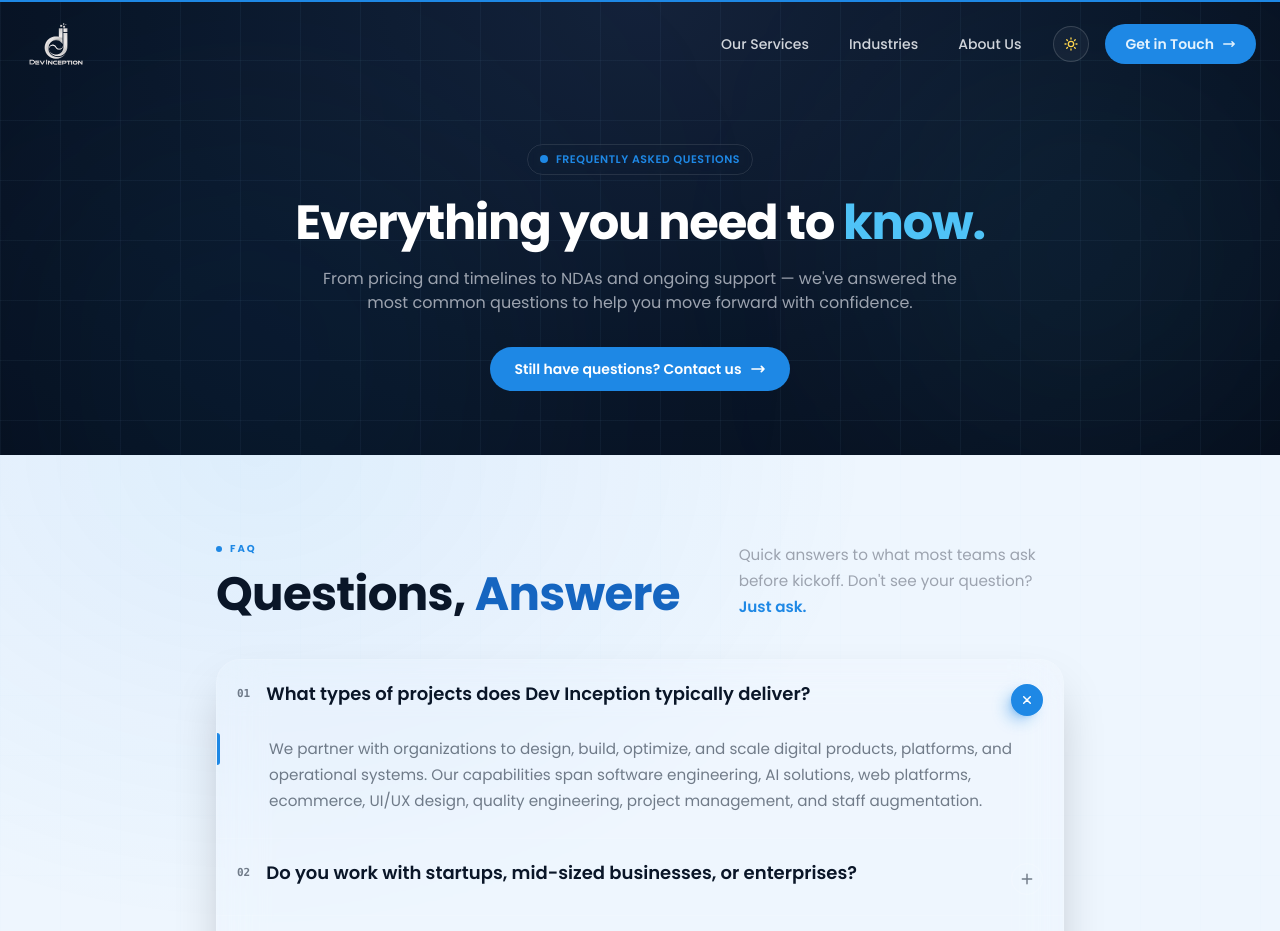
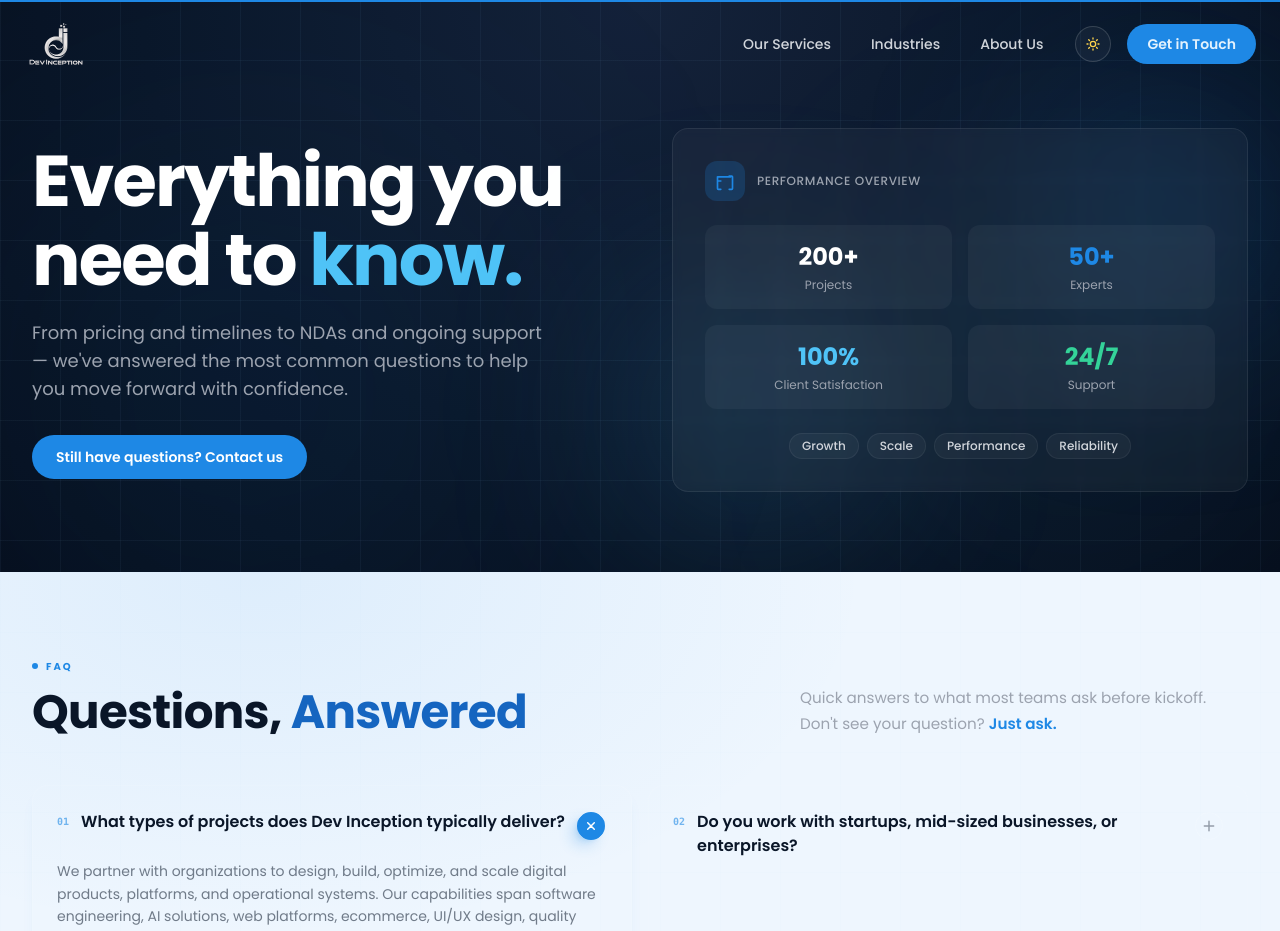
Before and after one commit to devnovatech/Devin-AI, a Next.js app: page /faq in a window 1280 px wide. Shown: the top 931 px of the page. Built offline with nearby package versions, Linux system fonts and the light colour scheme.

Commit message:
change the FAQ hero section

```diff
--- a/src/app/faq/page.tsx
+++ b/src/app/faq/page.tsx
@@ -139,13 +139,97 @@ function FaqRow({
     );
 }
 
+/* ───────── FAQ Grid Item ───────── */
+function FaqGridItem({
+    q,
+    a,
+    isOpen,
+    onToggle,
+    index,
+}: {
+    q: string;
+    a: string;
+    isOpen: boolean;
+    onToggle: () => void;
+    index: number;
+}) {
+    return (
+        <div
+            className={`relative rounded-2xl border border-white/[0.08] transition-all duration-300 ${isOpen
+                ? "bg-white/[0.03] border-neon-blue/20 shadow-lg shadow-neon-blue/5"
+                : "bg-white/[0.02] hover:bg-white/[0.04] hover:border-white/[0.15]"
+                }`}
+        >
+            <button
+                type="button"
+                onClick={onToggle}
+                className="w-full text-left p-5 md:p-6 flex flex-col gap-3 group"
+            >
+                <div className="flex items-start justify-between gap-3">
+                    <div className="flex items-start gap-3 flex-1">
+                        <span className="font-mono text-[10px] font-bold text-neon-blue/60 group-hover:text-neon-blue/80 transition-colors pt-1 tabular-nums shrink-0">
+                            {String(index + 1).padStart(2, "0")}
+                        </span>
+                        <span className="text-sm md:text-base font-semibold transition-colors text-deep-blue group-hover:text-neon-blue/90">
+                            {q}
+                        </span>
+                    </div>
+                    <span
+                        className={`shrink-0 mt-0.5 w-7 h-7 rounded-full border flex items-center justify-center transition-all duration-300 ${isOpen
+                            ? "rotate-45 bg-neon-blue border-transparent text-white shadow-lg shadow-neon-blue/30"
+                            : "border-white/15 text-deep-blue/40 group-hover:border-neon-blue/40 group-hover:text-neon-blue"
+                            }`}
+                    >
+                        <svg
+                            className="w-3.5 h-3.5"
+                            fill="none"
+                            viewBox="0 0 24 24"
+                            stroke="currentColor"
+                            strokeWidth={2.5}
+                        >
+                            <path strokeLinecap="round" strokeLinejoin="round" d="M12 4v16m8-8H4" />
+                        </svg>
+                    </span>
+                </div>
+
+                <AnimatePresence initial={false}>
+                    {isOpen && (
+                        <motion.div
+                            key="content"
+                            initial="collapsed"
+                            animate="open"
+                            exit="collapsed"
+                            variants={{
+                                open: { opacity: 1, height: "auto" },
+                                collapsed: { opacity: 0, height: 0 },
+                            }}
+                            transition={{ duration: 0.3, ease: [0.4, 0, 0.2, 1] }}
+                        >
+                            <p className="pt-2 text-sm text-deep-blue/55 leading-relaxed">
+                                {a}
+                            </p>
+                        </motion.div>
+                    )}
+                </AnimatePresence>
+            </button>
+        </div>
+    );
+}
+
 export default function FAQPage() {
     const [openFaq, setOpenFaq] = useState<number>(0);
 
+    // Split FAQs into pairs for grid layout
+    const faqPairs = [];
+    for (let i = 0; i < faqs.length; i += 2) {
+        faqPairs.push(faqs.slice(i, i + 2));
+    }
+
     return (
         <>
-            {/* Hero Section */}
-            <section className="pt-32 lg:pt-36 pb-16 bg-section-dark relative overflow-hidden">
+            {/* Hero Section - Left Content + Right Statistics */}
+            <section className="pt-32 pb-16 lg:pb-20 bg-section-dark relative overflow-hidden">
+                {/* Background decorations */}
                 <div className="absolute inset-0 grid-bg" />
                 <div
                     className="absolute top-1/4 left-0 w-[500px] h-[500px] bg-neon-blue/[0.08] rounded-full blur-[140px] pointer-events-none"
@@ -154,71 +238,132 @@ export default function FAQPage() {
                     className="absolute bottom-0 right-0 w-[400px] h-[400px] bg-neon-purple/[0.06] rounded-full blur-[120px] pointer-events-none"
                 />
 
-                <div className="relative max-w-4xl mx-auto px-6 text-center">
-                    <div className="inline-flex items-center gap-2 px-3 py-1.5 rounded-full border border-white/10 backdrop-blur-sm mb-6">
-                        <span className="relative flex h-2 w-2">
-                            <span className="absolute inline-flex h-full w-full rounded-full bg-neon-blue opacity-75 animate-ping" />
-                            <span className="relative inline-flex rounded-full h-2 w-2 bg-neon-blue" />
-                        </span>
-                        <span className="text-[11px] font-semibold text-neon-blue tracking-wider uppercase">
-                            Frequently Asked Questions
-                        </span>
-                    </div>
+                <div className="relative max-w-7xl mx-auto px-6 lg:px-8">
+                    <div className="grid lg:grid-cols-2 gap-12 lg:gap-16 items-center">
+                        {/* Left Column - Content */}
+                        <div>
+                            <motion.div
+                                initial={{ opacity: 0, y: 20 }}
+                                animate={{ opacity: 1, y: 0 }}
+                                transition={{ duration: 0.6 }}
+                            >
 
-                    <h1 className="text-4xl lg:text-5xl font-bold text-white tracking-tight">
+                                <h1 className="text-7xl  font-bold text-white tracking-tight leading-[1.1]">
                                     Everything you need to{" "}
                                     <span className="gradient-text">know.</span>
                                 </h1>
 
-                    <p className="mt-5 text-gray-400 max-w-2xl mx-auto">
+                                <p className="mt-5 text-gray-400 text-lg max-w-lg">
                                     From pricing and timelines to NDAs and ongoing support — we've answered the most common questions to help you move forward with confidence.
                                 </p>
 
-                    <div className="mt-8">
+                                <div className="mt-8 flex flex-wrap gap-4">
                                     <Link
                                         href="/contact"
                                         className="inline-flex items-center gap-2 px-6 py-3 rounded-full bg-neon-blue text-white font-semibold text-sm hover:bg-neon-purple hover:shadow-xl hover:shadow-neon-blue/40 transition-all duration-300"
                                     >
                                         Still have questions? Contact us
+                                    </Link>
+                                </div>
+                            </motion.div>
+                        </div>
+
+                        {/* Right Column - Statistics Dashboard */}
+                        <div className="relative">
+                            {/* Background glow */}
+                            <div className="absolute -top-10 -right-10 w-60 h-60 bg-neon-blue/20 rounded-full blur-[100px]" />
+                            <div className="absolute -bottom-10 -left-10 w-60 h-60 bg-neon-purple/20 rounded-full blur-[100px]" />
+
+                            <motion.div
+                                initial={{ opacity: 0, y: 20 }}
+                                animate={{ opacity: 1, y: 0 }}
+                                transition={{ duration: 0.6, delay: 0.2 }}
+                                className="relative bg-white/[0.04] backdrop-blur-sm border border-white/[0.08] rounded-2xl p-6 lg:p-8"
+                            >
+                                {/* Header (same as Industry card style) */}
+                                <div className="flex items-center gap-3 mb-6">
+                                    <div className="w-10 h-10 rounded-xl bg-neon-blue/20 flex items-center justify-center">
                                         <svg
-                                className="w-4 h-4"
+                                            className="w-5 h-5 text-neon-blue"
                                             fill="none"
                                             viewBox="0 0 24 24"
                                             stroke="currentColor"
-                                strokeWidth={2.5}
+                                            strokeWidth={2}
                                         >
                                             <path
                                                 strokeLinecap="round"
                                                 strokeLinejoin="round"
-                                    d="M17 8l4 4m0 0l-4 4m4-4H3"
+                                                d="M3 7v4a1 1 0 001 1h3m10-6h3a1 1 0 011 1v4m0 0v10a1 1 0 01-1 1h-3m-10 0H4a1 1 0 01-1-1V11m16-4H4"
                                             />
                                         </svg>
-                        </Link>
+                                    </div>
+
+                                    <span className="text-xs font-medium text-gray-400 uppercase tracking-wider">
+                                        Performance Overview
+                                    </span>
+                                </div>
+
+                                {/* Stats grid (industry style) */}
+                                <div className="grid grid-cols-2 gap-4">
+                                    <div className="bg-white/[0.04] rounded-xl p-4 text-center">
+                                        <div className="text-2xl font-bold text-white">200+</div>
+                                        <div className="text-xs text-gray-400 mt-1">Projects</div>
+                                    </div>
+
+                                    <div className="bg-white/[0.04] rounded-xl p-4 text-center">
+                                        <div className="text-2xl font-bold text-neon-blue">50+</div>
+                                        <div className="text-xs text-gray-400 mt-1">Experts</div>
+                                    </div>
+
+                                    <div className="bg-white/[0.04] rounded-xl p-4 text-center">
+                                        <div className="text-2xl font-bold text-neon-purple">100%</div>
+                                        <div className="text-xs text-gray-400 mt-1">Client Satisfaction</div>
+                                    </div>
+
+                                    <div className="bg-white/[0.04] rounded-xl p-4 text-center">
+                                        <div className="text-2xl font-bold text-emerald-400">24/7</div>
+                                        <div className="text-xs text-gray-400 mt-1">Support</div>
+                                    </div>
+                                </div>
+
+                                {/* Tags (like industry card) */}
+                                <div className="mt-6 flex flex-wrap gap-2 justify-center">
+                                    {["Growth", "Scale", "Performance", "Reliability"].map((tag) => (
+                                        <span
+                                            key={tag}
+                                            className="px-3 py-1 text-xs font-medium text-gray-300 bg-white/[0.04] rounded-full border border-white/[0.06]"
+                                        >
+                                            {tag}
+                                        </span>
+                                    ))}
+                                </div>
+                            </motion.div>
+                        </div>
                     </div>
                 </div>
             </section>
 
-            {/* FAQ List - All FAQs */}
+            {/* FAQ List - Grid Layout with 2 per row */}
             <section
                 id="faq"
                 className="min-h-screen flex flex-col justify-center py-16 lg:py-20 relative bg-section-services overflow-hidden"
-            >                {/* background */}
+            >
+                {/* background */}
                 <div className="absolute inset-0 grid-bg opacity-40" />
-                <div className="absolute inset-0 bg-gradient-to-b from-transparent " />
+                <div className="absolute inset-0 bg-gradient-to-b from-transparent" />
 
-                <div className="relative max-w-4xl mx-auto px-6">
-
-                    <div className="grid lg:grid-cols-12 gap-6 lg:gap-12 items-end mb-10">
+                <div className="relative max-w-7xl mx-auto px-6 lg:px-8">
+                    <div className="grid lg:grid-cols-12 gap-6 lg:gap-12 items-end mb-12">
                         <div className="lg:col-span-7">
                             <div className="inline-flex items-center gap-2 mb-3">
-                                <span className="w-1.5 h-1.5 rounded-full bg-neon-blue animate-pulse" />
+                                <span className="w-1.5 h-1.5 rounded-full bg-neon-blue" />
                                 <p className="text-[10px] uppercase tracking-[0.2em] font-bold text-neon-blue">
                                     FAQ
                                 </p>
                             </div>
                             <h2 className="h-section text-deep-blue">
                                 Questions,{" "}
-                                <span className="gradient-text-dark">Answere</span>
+                                <span className="gradient-text-dark">Answered</span>
                             </h2>
                         </div>
                         <div className="lg:col-span-5">
@@ -235,24 +380,33 @@ export default function FAQPage() {
                         </div>
                     </div>
 
-                    {/* FAQ container */}
-                    <div className="rounded-3xl border border-white/10 bg-white/5 backdrop-blur-xl overflow-hidden shadow-2xl">
-                        {faqs.map((f, i) => (
-                            <FaqRow
-                                key={f.q}
-                                q={f.q}
-                                a={f.a}
-                                index={i}
-                                isOpen={openFaq === i}
-                                onToggle={() => setOpenFaq(openFaq === i ? -1 : i)}
+                    {/* FAQ Grid - 2 columns */}
+                    <div className="space-y-4">
+                        {faqPairs.map((pair, pairIndex) => (
+                            <div key={pairIndex} className="grid md:grid-cols-2 gap-4">
+                                {pair.map((faq, index) => {
+                                    const globalIndex = pairIndex * 2 + index;
+                                    return (
+                                        <FaqGridItem
+                                            key={faq.q}
+                                            q={faq.q}
+                                            a={faq.a}
+                                            index={globalIndex}
+                                            isOpen={openFaq === globalIndex}
+                                            onToggle={() => setOpenFaq(openFaq === globalIndex ? -1 : globalIndex)}
                                         />
+                                    );
+                                })}
+                                {/* Add empty placeholder if odd number */}
+                                {pair.length === 1 && (
+                                    <div className="hidden md:block" />
+                                )}
+                            </div>
                         ))}
                     </div>
-
-
-
                 </div>
             </section>
+
             {/* CTA */}
             <CTABanner
                 eyebrow="Let's build together"
--- a/src/app/industries/page.tsx
+++ b/src/app/industries/page.tsx
@@ -354,7 +354,7 @@ export default function IndustriesPage() {
                 </div>
                 <div className="bg-white/[0.04] rounded-xl p-4 text-center">
                   <div className="text-2xl font-bold text-neon-blue">14</div>
-                  <div className="text-xs text-gray-400 mt-1">Hospitals Onboarded</div>
+                  <div className="text-xs text-gray-400 mt-1">Enterprise Clients</div>
                 </div>
                 <div className="bg-white/[0.04] rounded-xl p-4 text-center">
                   <div className="text-2xl font-bold text-neon-purple">100+</div>
--- a/src/components/Navbar.tsx
+++ b/src/components/Navbar.tsx
@@ -119,20 +119,6 @@ export default function Navbar() {
               className="ml-2 inline-flex items-center gap-2 px-5 py-2.5 bg-neon-blue rounded-full text-sm font-semibold  hover:bg-neon-purple hover:shadow-lg hover:shadow-neon-blue/30 transition-all duration-300"
             >
               Get in Touch
-
-              <svg
-                className="w-3.5 h-3.5"
-                fill="none"
-                viewBox="0 0 24 24"
-                stroke="currentColor"
-                strokeWidth={2.5}
-              >
-                <path
-                  strokeLinecap="round"
-                  strokeLinejoin="round"
-                  d="M17 8l4 4m0 0l-4 4m4-4H3"
-                />
-              </svg>
             </Link>
           </div>
 
```
Lines whose indentation alone changed are shown as unchanged.
